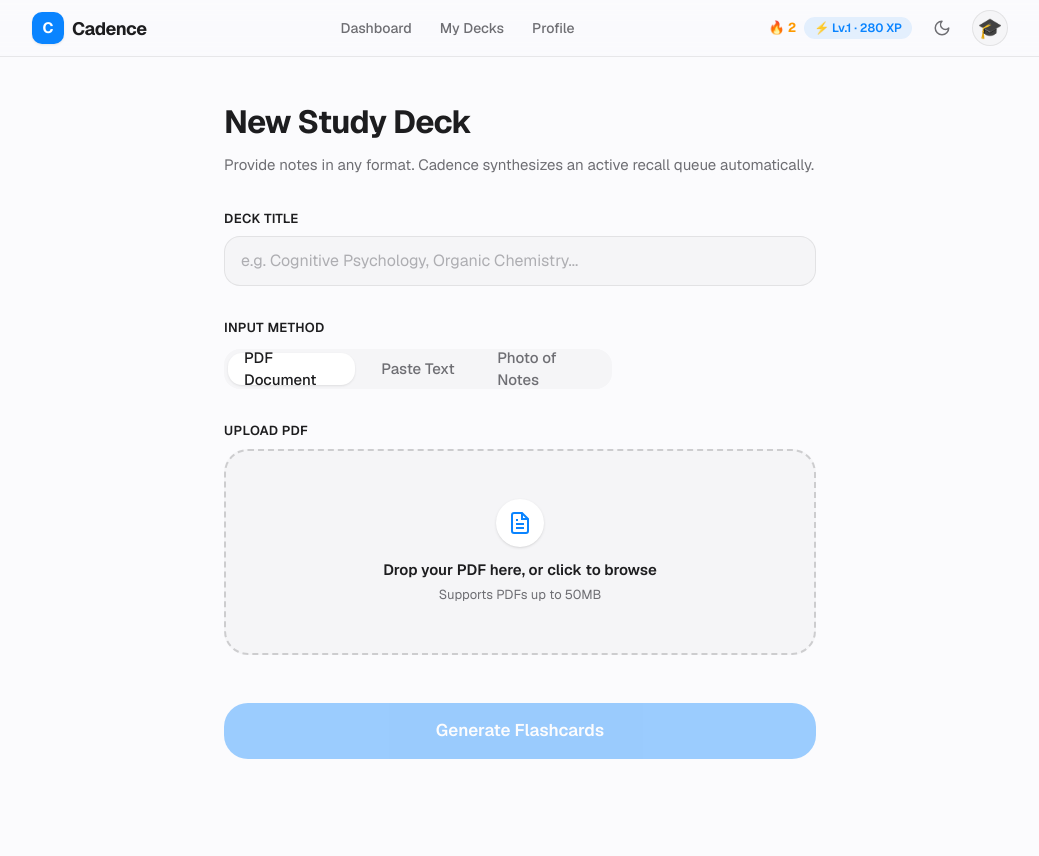
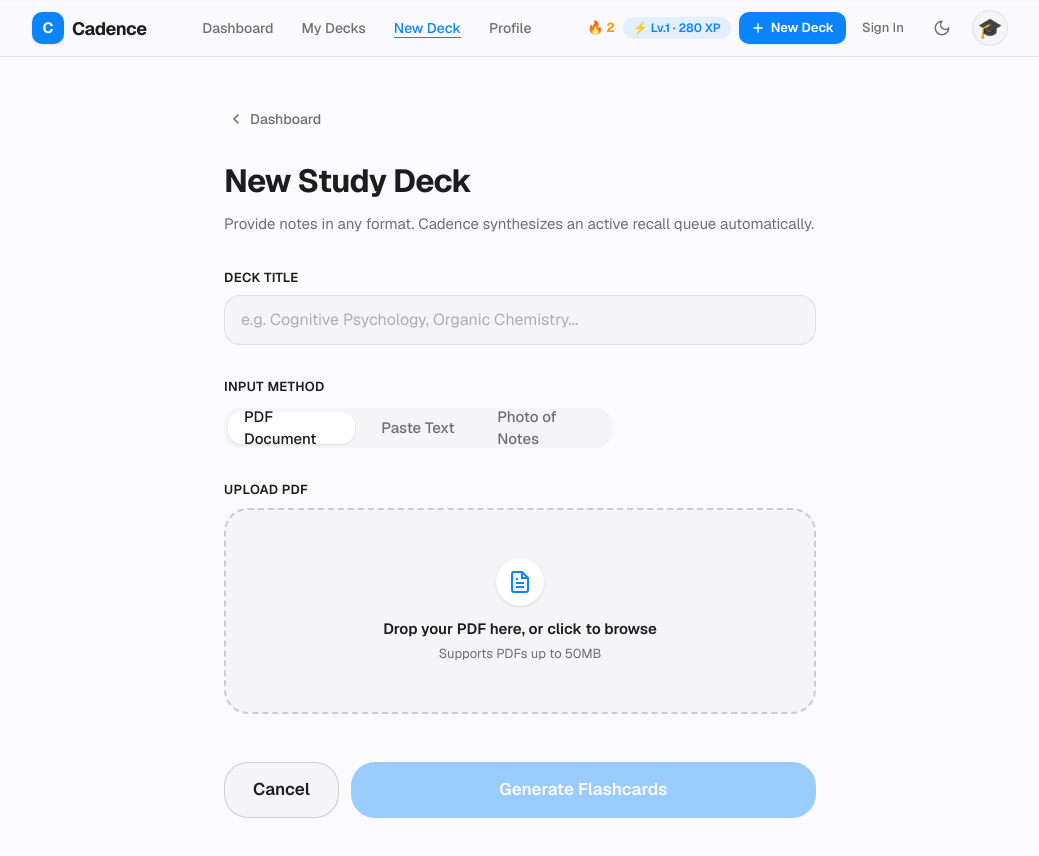
Before and after one commit to markwlsn/cadence, a Next.js app: page /decks/new in a window 1280 px wide. Shown: the whole page, without its empty margins (120-1159 px from the left). Before the commit the page ends 800 px from the top, so only its background shows below. Built offline with nearby package versions, Linux system fonts and the light colour scheme.

Commit message:
feat(ui): add universal BackButton, breadcrumb navigation, and fix cross-page navbar links

```diff
--- a/app/decks/[id]/review/page.tsx
+++ b/app/decks/[id]/review/page.tsx
@@ -166,14 +166,17 @@ export default function ReviewSessionPage() {
             ? 'No cards are due right now in Mastery mode. Switch to Cram mode if you want to review all cards right away.'
             : 'Add notes or cards to start reviewing.'}
         </p>
-        <div className="flex items-center gap-3">
+        <div className="flex flex-wrap items-center justify-center gap-3">
           {mode === 'mastery' && (
             <Button variant="primary" onClick={() => handleModeChange('cram')}>
               Switch to Cram Mode
             </Button>
           )}
           <Link href={`/decks/${deckId}`}>
-            <Button variant="secondary">Back to Dashboard</Button>
+            <Button variant="secondary">Back to Deck</Button>
+          </Link>
+          <Link href="/">
+            <Button variant="ghost">Dashboard</Button>
           </Link>
         </div>
       </div>
@@ -187,13 +190,16 @@ export default function ReviewSessionPage() {
       {/* Top Header */}
       <header className="border-b border-[var(--color-border)] bg-[var(--color-bg)]/90 backdrop-blur-md sticky top-0 z-30">
         <div className="max-w-3xl mx-auto px-6 h-14 flex items-center justify-between">
-          <div className="flex items-center gap-2">
+          <div className="flex items-center gap-1.5">
             <Link
               href={`/decks/${deckId}`}
-              aria-label="Exit review session"
-              className="text-[14px] text-[var(--color-text-secondary)] hover:text-[var(--color-text)] flex items-center gap-1 transition-colors"
+              aria-label="Back to deck"
+              className="inline-flex items-center gap-1.5 px-2.5 py-1.5 rounded-[var(--radius-sm)] text-[14px] font-medium text-[var(--color-text-secondary)] hover:text-[var(--color-text)] hover:bg-[var(--color-surface-overlay)] transition-colors"
             >
-              ✕ Exit
+              <svg width="15" height="15" viewBox="0 0 24 24" fill="none" stroke="currentColor" strokeWidth="2.5" strokeLinecap="round" strokeLinejoin="round">
+                <path d="M15 18l-6-6 6-6" />
+              </svg>
+              <span>Deck</span>
             </Link>
             <span className="hidden sm:inline-block text-[13px] text-[var(--color-text-tertiary)] truncate max-w-[140px]">
               · {deckTitle}
--- a/app/decks/[id]/review/summary/page.tsx
+++ b/app/decks/[id]/review/summary/page.tsx
@@ -247,15 +247,23 @@ export default function SessionSummaryPage() {
       <header className="flex items-center justify-between pt-4">
         <Link
           href={`/decks/${deckId}`}
-          className="text-[14px] transition-colors"
-          style={{ color: 'var(--color-text-secondary)' }}
+          className="inline-flex items-center gap-1.5 text-[14px] font-medium text-[var(--color-text-secondary)] hover:text-[var(--color-text)] transition-colors"
+          aria-label="Back to deck"
         >
-          ✕ Close
+          <svg width="16" height="16" viewBox="0 0 24 24" fill="none" stroke="currentColor" strokeWidth="2.5" strokeLinecap="round" strokeLinejoin="round">
+            <path d="M15 18l-6-6 6-6" />
+          </svg>
+          <span>Back to Deck</span>
         </Link>
         <Badge variant="success" size="sm" className="capitalize">
           {summary.mode} Session Complete
         </Badge>
-        <div className="w-8" aria-hidden="true" />
+        <Link
+          href="/"
+          className="text-[14px] font-medium text-[var(--color-text-secondary)] hover:text-[var(--color-text)] transition-colors"
+        >
+          Dashboard
+        </Link>
       </header>
 
       {/* Stars hero */}
@@ -339,6 +347,11 @@ export default function SessionSummaryPage() {
               Back to Deck
             </Button>
           </Link>
+          <Link href="/" className="flex-1">
+            <Button variant="secondary" size="lg" fullWidth>
+              Dashboard
+            </Button>
+          </Link>
         </div>
         <Link href="/profile" className="w-full">
           <Button variant="ghost" size="md" fullWidth>
--- a/app/decks/new/page.tsx
+++ b/app/decks/new/page.tsx
@@ -3,7 +3,7 @@
 import React, { useState, useRef } from 'react';
 import { useRouter } from 'next/navigation';
 import Link from 'next/link';
-import { Button, SegmentedControl, Navbar } from '@/components/ui';
+import { Button, SegmentedControl, Navbar, BackButton } from '@/components/ui';
 import { createDeck } from '@/lib/data';
 
 type SourceType = 'pdf' | 'text' | 'image';
@@ -87,6 +87,9 @@ export default function NewDeckPage() {
         ) : (
           <form onSubmit={handleSubmit} className="space-y-8">
             <div>
+              <div className="mb-4">
+                <BackButton href="/" label="Dashboard" />
+              </div>
               <h1 className="text-[28px] sm:text-[32px] font-bold tracking-tight text-[var(--color-text)] mb-2">
                 New Study Deck
               </h1>
@@ -229,7 +232,18 @@ export default function NewDeckPage() {
             )}
 
             {/* Submit Action */}
-            <div className="pt-4">
+            <div className="pt-4 flex flex-col sm:flex-row items-center gap-3">
+              <Link href="/" className="w-full sm:w-auto">
+                <Button
+                  type="button"
+                  variant="secondary"
+                  size="lg"
+                  fullWidth
+                >
+                  Cancel
+                </Button>
+              </Link>
+              <div className="flex-1 w-full">
                 <Button
                   type="submit"
                   variant="primary"
@@ -240,6 +254,7 @@ export default function NewDeckPage() {
                   Generate Flashcards
                 </Button>
               </div>
+            </div>
           </form>
         )}
       </main>
--- /dev/null
+++ b/components/ui/BackButton.tsx
@@ -0,0 +1,67 @@
+'use client';
+
+import React from 'react';
+import Link from 'next/link';
+import { useRouter } from 'next/navigation';
+
+export interface BackButtonProps {
+  href?: string;
+  label?: string;
+  className?: string;
+  ariaLabel?: string;
+}
+
+export function BackButton({
+  href,
+  label = 'Back',
+  className = '',
+  ariaLabel,
+}: BackButtonProps) {
+  const router = useRouter();
+
+  const content = (
+    <>
+      <svg
+        width="16"
+        height="16"
+        viewBox="0 0 24 24"
+        fill="none"
+        stroke="currentColor"
+        strokeWidth="2.5"
+        strokeLinecap="round"
+        strokeLinejoin="round"
+        className="transition-transform group-hover:-translate-x-0.5"
+        aria-hidden="true"
+      >
+        <path d="M15 18l-6-6 6-6" />
+      </svg>
+      <span className="font-medium text-[14px]">{label}</span>
+    </>
+  );
+
+  const baseStyles =
+    'group inline-flex items-center gap-1.5 px-3 py-2 -ml-2 rounded-[var(--radius-md)] text-[var(--color-text-secondary)] hover:text-[var(--color-text)] hover:bg-[var(--color-surface-overlay)] active:scale-95 transition-all min-h-[44px] touch-manipulation focus:outline-none focus-visible:ring-2 focus-visible:ring-[var(--color-accent)]';
+
+  if (href) {
+    return (
+      <Link
+        href={href}
+        aria-label={ariaLabel || label}
+        className={`${baseStyles} ${className}`}
+      >
+        {content}
+      </Link>
+    );
+  }
+
+  return (
+    <button
+      type="button"
+      onClick={() => router.back()}
+      aria-label={ariaLabel || label}
+      className={`${baseStyles} ${className}`}
+    >
+      {content}
+    </button>
+  );
+}
--- a/components/ui/Navbar.tsx
+++ b/components/ui/Navbar.tsx
@@ -11,7 +11,8 @@ import type { UserStats } from '@/lib/gamification';
 
 const NAV_LINKS = [
   { label: 'Dashboard', href: '/' },
-  { label: 'My Decks', href: '#decks-section', isAnchor: true },
+  { label: 'My Decks', href: '/#decks-section', isAnchor: true },
+  { label: 'New Deck', href: '/decks/new' },
   { label: 'Profile', href: '/profile' },
 ];
 
@@ -44,18 +45,19 @@ export function Navbar() {
   }, []);
 
   const handleAnchorClick = (e: React.MouseEvent<HTMLAnchorElement>, href: string) => {
-    if (href.startsWith('#')) {
+    if (pathname === '/') {
       e.preventDefault();
-      const el = document.getElementById(href.slice(1));
+      const targetId = href.replace('/#', '').replace('#', '');
+      const el = document.getElementById(targetId);
       if (el) {
         el.scrollIntoView({ behavior: 'smooth' });
       }
-      setMobileOpen(false);
     }
+    setMobileOpen(false);
   };
 
   const isActive = (href: string) => {
-    if (href.startsWith('#')) return false;
+    if (href === '/#decks-section') return false;
     if (href === '/') return pathname === '/';
     return pathname.startsWith(href);
   };
@@ -122,11 +124,33 @@ export function Navbar() {
           {/* XP Level Pill */}
           {mounted && stats !== null && (
             <span
-              className="hidden sm:inline-flex items-center gap-1 px-2.5 py-0.5 rounded-full bg-[var(--color-accent)]/10 text-[var(--color-accent)] text-[12px] font-semibold"
+              className="hidden lg:inline-flex items-center gap-1 px-2.5 py-0.5 rounded-full bg-[var(--color-accent)]/10 text-[var(--color-accent)] text-[12px] font-semibold"
               title={`Level ${stats.level}: ${stats.title} — ${stats.xp} XP`}
             >
               ⚡ Lv.{stats.level} · {stats.xp} XP
             </span>
+          )}
+
+          {/* Quick Action: New Deck */}
+          <Link
+            href="/decks/new"
+            className="hidden sm:inline-flex items-center gap-1.5 px-3 py-1.5 rounded-[var(--radius-sm)] bg-[var(--color-accent)] text-white text-[13px] font-semibold hover:bg-[var(--color-accent-hover)] transition-colors active:scale-95 shadow-[var(--shadow-sm)]"
+            title="Create a new flashcard deck"
+          >
+            <svg width="14" height="14" viewBox="0 0 24 24" fill="none" stroke="currentColor" strokeWidth="2.5" strokeLinecap="round">
+              <line x1="12" y1="5" x2="12" y2="19" /><line x1="5" y1="12" x2="19" y2="12" />
+            </svg>
+            <span>New Deck</span>
+          </Link>
+
+          {/* Guest Sign In Link */}
+          {mounted && user?.isGuest && (
+            <Link
+              href="/login"
+              className="hidden md:inline-block text-[13px] font-medium text-[var(--color-text-secondary)] hover:text-[var(--color-accent)] transition-colors px-2 py-1"
+            >
+              Sign In
+            </Link>
           )}
 
           {/* Theme Toggle */}
@@ -195,13 +219,33 @@ export function Navbar() {
               className={[
                 'px-3 py-2.5 rounded-[var(--radius-sm)] text-[15px] font-medium transition-colors',
                 isActive(link.href)
-                  ? 'text-[var(--color-accent)] bg-[var(--color-accent)]/8'
+                  ? 'text-[var(--color-accent)] bg-[var(--color-accent)]/8 font-semibold'
                   : 'text-[var(--color-text-secondary)] hover:text-[var(--color-text)] hover:bg-[var(--color-surface-overlay)]',
               ].join(' ')}
             >
               {link.label}
             </Link>
           ))}
+
+          {/* Guest Sign In / Register Prompt in Mobile Menu */}
+          {mounted && user?.isGuest && (
+            <div className="pt-3 mt-1 border-t border-[var(--color-border)] flex gap-2">
+              <Link
+                href="/login"
+                onClick={() => setMobileOpen(false)}
+                className="flex-1 py-2 text-center text-[14px] font-medium rounded-[var(--radius-sm)] border border-[var(--color-border)] text-[var(--color-text)] hover:bg-[var(--color-surface-overlay)] transition-colors"
+              >
+                Sign In
+              </Link>
+              <Link
+                href="/register"
+                onClick={() => setMobileOpen(false)}
+                className="flex-1 py-2 text-center text-[14px] font-semibold rounded-[var(--radius-sm)] bg-[var(--color-accent)] text-white hover:bg-[var(--color-accent-hover)] transition-colors"
+              >
+                Register
+              </Link>
+            </div>
+          )}
         </nav>
       )}
     </header>
--- a/components/ui/index.ts
+++ b/components/ui/index.ts
@@ -8,3 +8,4 @@ export { VisuallyHidden } from './VisuallyHidden';
 export { OnboardingCheck } from './OnboardingCheck';
 export { ThemeToggle } from './ThemeToggle';
 export { Navbar } from './Navbar';
+export { BackButton } from './BackButton';
```
Also changed, not shown: app/decks/[id]/page.tsx (+10 -1 lines), app/login/page.tsx (+5 -4 lines), app/profile/page.tsx (+2 -10 lines), app/register/page.tsx (+6 -5 lines). Lines whose indentation alone changed are shown as unchanged.
